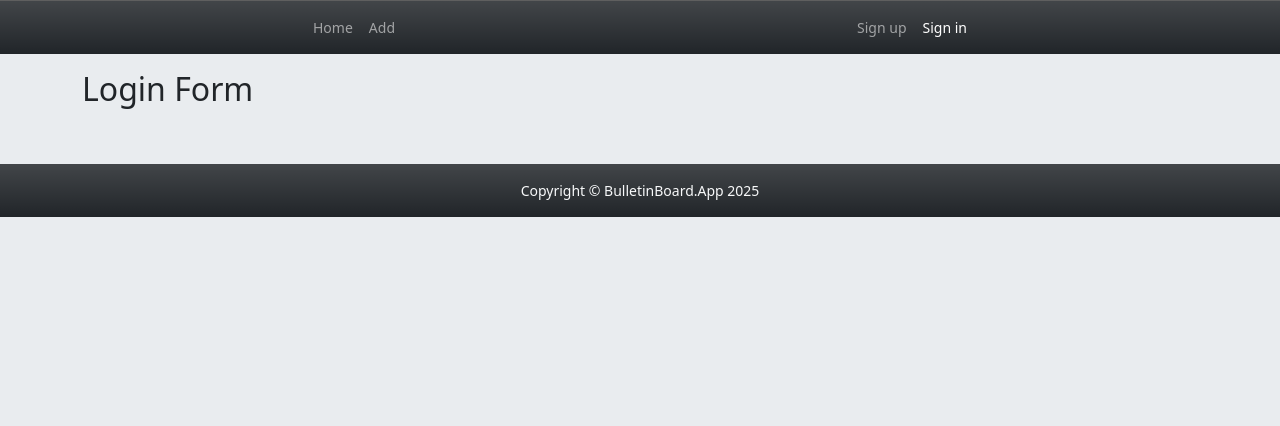
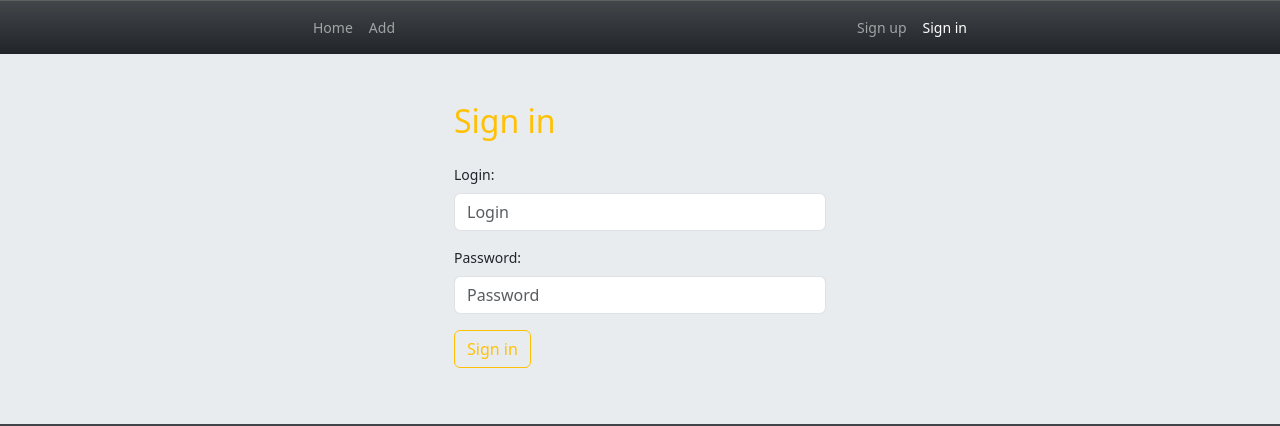
Before and after one commit to mGrzanek/bulletin-board-app, a React (Create React App) app in the folder client/: page /login in a window 1280 px wide. Shown: the part 239-665 px from the top of the page. Built offline with nearby package versions, Linux system fonts and the light colour scheme; no server answers; grey boxes are pictures that could not be loaded.

Commit message:
Update userReducer and LoginForm component

```diff
--- a/client/src/components/features/Ads/Ads.js
+++ b/client/src/components/features/Ads/Ads.js
@@ -6,10 +6,11 @@ import AdItem from "../../views/AdItem/AdItem";
 const Ads = () => {
     const ads = useSelector(getAllAds);
     return(
-        <Row className="d-flex pt-4">
+        <Row className="d-flex py-4">
             {ads.map(ad => (
                 <AdItem key={ad._id} {...ad} />
             ))}
+            {ads.length === 0 && <p className="py-5">No ads...</p>}
         </Row>
     );
 }
--- a/client/src/components/pages/LoginForm/LoginForm.js
+++ b/client/src/components/pages/LoginForm/LoginForm.js
@@ -1,6 +1,58 @@
+import { Form, Button, Spinner } from "react-bootstrap";
+import { useState } from "react";
+import { API_URL } from "../../../config";
+import AlertMessage from "../../common/AlertMessage/AlertMessage";
+import { logIn } from "../../../redux/userReducer";
+import { useDispatch } from 'react-redux';
+
 const LoginForm = () => {
+    const dispatch = useDispatch();
+    const [login, setLogin] = useState('');
+    const [password, setPassword] = useState('');
+    const [status, setStatus] = useState(null);
+
+    const handleSubmit = e => {
+        e.preventDefault();
+        const options = {
+            method: "POST",
+            headers: {
+                "Content-Type": "application/json"
+            },
+            body: JSON.stringify({ login, password })
+        };
+        setStatus("loading");
+        fetch(`${API_URL}/auth/login`, options)
+            .then(res => {
+                if(res.status === 200) {
+                    setStatus("success");
+                    dispatch(logIn({ login }));
+                }
+                else if(res.status === 400) setStatus("clientError");
+                else setStatus("serverError");
+            })
+            .catch(err => setStatus("serverError"));
+    };
+
     return(
-        <h2>Login Form</h2>
+        <Form className="col-12 col-sm-8 col-md-4 mx-auto py-2" onSubmit={handleSubmit}>
+            {status === "success" && <AlertMessage variant="success" alertTitle="Success!" alertContent="You have been successfully logged in!" />}
+            {status === "loginError" && <AlertMessage variant="warning" alertTitle="Login is already in use" alertContent="You have to use other login." />}
+            {status === "clientError" && <AlertMessage variant="danger" alertTitle="Incorrect data" alertContent="Login or password are incorrect..." />}
+            {status === "serverError" && <AlertMessage variant="danger" alertTitle="Something went wrong..." alertContent="Unexpected error... Please try again." />}
+            {status === "loading" && <Spinner className="d-block mx-auto" animation="border" variant="warning" role="status">
+                <span className="visually-hidden">Loading...</span>
+            </Spinner>}
+            <h2 className="my-4 text-warning">Sign in</h2>
+            <Form.Group className="mb-3" controlId="formLogin">
+                <Form.Label>Login: </Form.Label>
+                <Form.Control type="text" placeholder="Login" value={login} onChange={e => setLogin(e.target.value)} />
+            </Form.Group>
+            <Form.Group className="mb-3" controlId="formPassword">
+                <Form.Label>Password: </Form.Label>
+                <Form.Control type="password" placeholder="Password" value={password} onChange={e => setPassword(e.target.value)} />
+            </Form.Group>
+            <Button type="submit" variant="outline-warning">Sign in</Button>
+        </Form>
     );
 }
 
--- a/client/src/redux/initialState.js
+++ b/client/src/redux/initialState.js
@@ -1,6 +1,6 @@
 const initialState = {
     ads: [],
-    users: [],
+    user: null,
     requests: {},
 }
 
--- a/client/src/redux/store.js
+++ b/client/src/redux/store.js
@@ -2,12 +2,12 @@ import { createStore, combineReducers, compose, applyMiddleware } from 'redux';
 import { thunk } from 'redux-thunk';
 import initialState from './initialState';
 import adsReducer from './adsReducer';
-import usersReducer from './usersReducer';
+import userReducer from './userReducer';
 import requestsReducer from './requestsReducer';
 
 const subreducers = {
     ads: adsReducer,
-    users: usersReducer,
+    user: userReducer,
     requests: requestsReducer,
 }
 
--- /dev/null
+++ b/client/src/redux/userReducer.js
@@ -0,0 +1,20 @@
+// selectors
+
+// actions
+const createActionName = actionName => `app/users/${actionName}`;
+const LOG_IN = createActionName("LOG_IN");
+
+// action creators
+export const logIn = payload => ({ type: LOG_IN, payload });
+
+// reducer
+const userReducer = (statePart = [], action) => {
+    switch(action.type) {
+        case LOG_IN:
+            return action.payload;
+        default:
+            return statePart;
+    }
+}
+
+export default userReducer;
--- a/client/src/redux/usersReducer.js
+++ /dev/null
@@ -1,17 +0,0 @@
-// selectors
-
-// actions
-const createActionName = actionName => `app/users/${actionName}`;
-
-// action creators
-
-
-// reducer
-const usersReducer = (statePart = [], action) => {
-    switch(action.type) {
-        default:
-            return statePart;
-    }
-}
-
-export default usersReducer;
```
